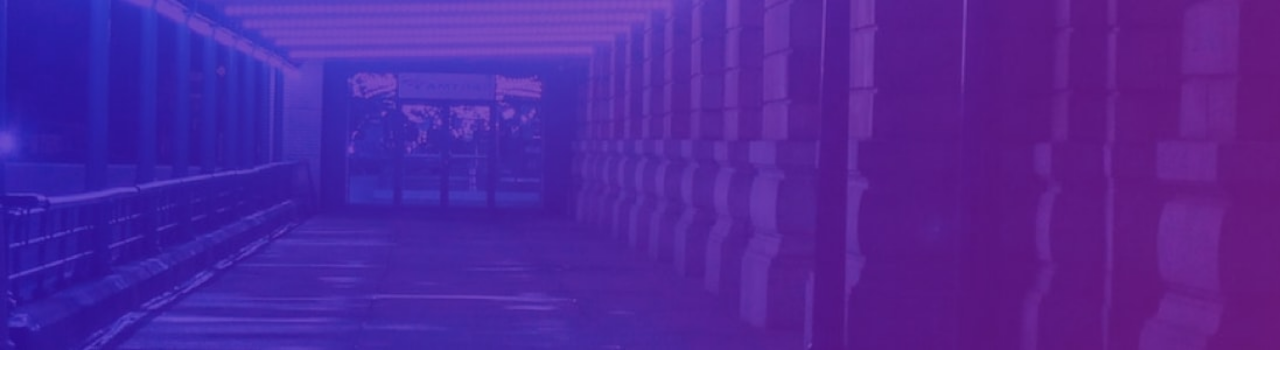
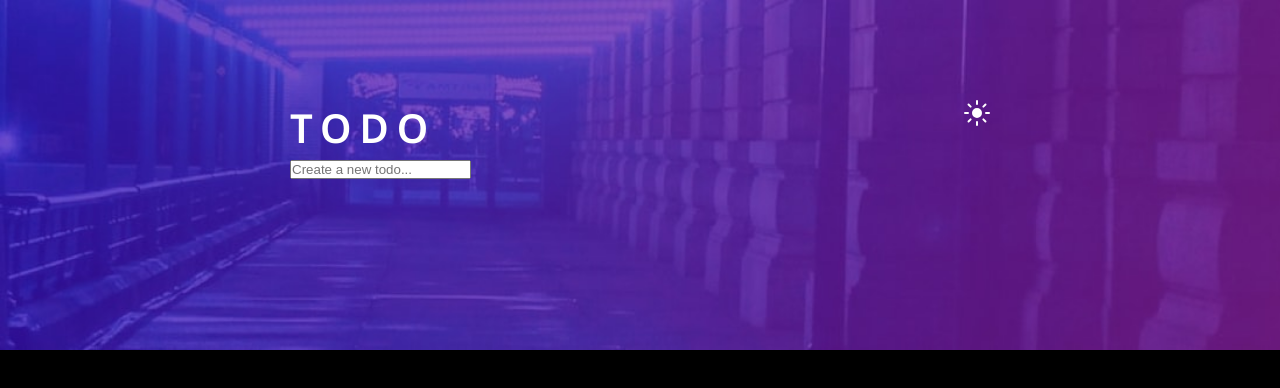
Before and after one commit to lucianogarriga/todo-app, a plain HTML site: page index.html in a window 1280 px wide. Drawn offline with Linux system fonts and the light colour scheme; a web font is replaced by a local one.

Commit message:
New main divs

```diff
--- a/index.html
+++ b/index.html
@@ -6,6 +6,10 @@
   <meta name="viewport" content="width=device-width, initial-scale=1.0">
 
   <title>To Do App</title>
+  <link rel="preconnect" href="https://fonts.googleapis.com">
+  <link rel="preconnect" href="https://fonts.gstatic.com" crossorigin>
+  <link href="https://fonts.googleapis.com/css2?family=Mochiy+Pop+P+One&family=Montserrat+Subrayada:wght@700&family=Noto+Sans:wght@300;600&family=Outfit:wght@300;400;600&family=Rubik:wght@300;400;500&family=Space+Grotesk:wght@500&family=Staatliches&display=swap" rel="stylesheet">
+
   <link rel="stylesheet" href="styles.css">
   <script src="script.js"></script>
 </head>
@@ -14,7 +18,26 @@
   <div class="background-image">
     <img src="./images/bg-desktop-dark.jpg">
   </div>
-
+  <div class="container">
+    <div class="header">
+      <div class="title">
+        <h1>TODO</h1>
+      </div>
+      <div class="theme">
+        <img src="./images/icon-sun.svg" alt="">
+      </div>
+    </div>
+    <div class="new-todo">
+      <div class="check">
+        <div class="check-mark"></div>
+      </div>
+      <div class="new-todo-input">
+        <form>
+          <input type="text" placeholder="Create a new todo..."/>
+        </form>
+      </div>
+    </div>
+  </div>
 </body>
 </html>
 
--- a/styles.css
+++ b/styles.css
@@ -2,6 +2,14 @@
     padding: 0;
     margin: 0;
     box-sizing: border-box;
+}
+
+body{
+    display: flex;
+    justify-content: center;
+    font-family: 'Noto Sans', sans-serif;
+    background-color: black;
+    font-size: 18px;
 }
 
 .background-image{
@@ -10,6 +18,7 @@
     left: 0;
     right: 0;
     height: 350px;
+    z-index: -1;
 }
 .background-image img{
     width: 100%;
@@ -17,3 +26,22 @@
     object-fit: cover;
     object-position: left;
 }
+.container{
+    width: 100%;
+    max-width: 700px;
+    margin: 0 30px;
+    margin-top: 100px;
+}
+.header{
+    display: flex;
+    justify-content: space-between;
+}
+.title{
+    color: white;
+    font-size: 20px;
+    font-weight: bold;
+    letter-spacing: 8px;
+}
+.new-todo{
+
+}
```
